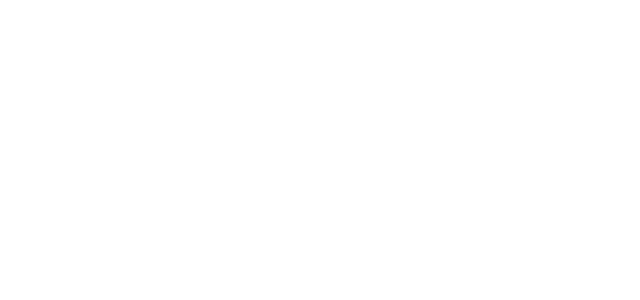
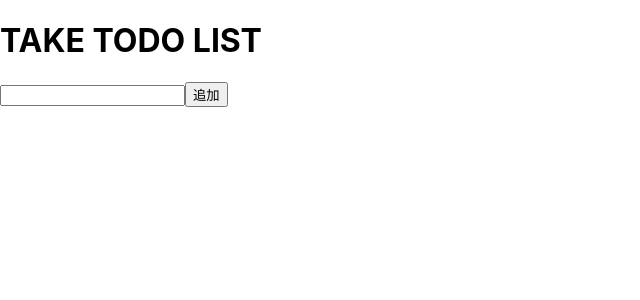
Before and after one commit to Takenari-Yamamoto/react-basic, a React (Create React App) app: page / in a window 1280 px wide. Shown: the top 300 px of the page, without its empty margins (0-640 px from the left). Built offline with nearby package versions, Linux system fonts and the light colour scheme.

Commit message:
finish todolist

```diff
--- a/src/App.js
+++ b/src/App.js
@@ -1,7 +1,18 @@
-import React from 'react';
+import React, { useState } from 'react';
+import { Title } from './components/Title';
+import { InputForm } from './components/InputForm';
+import { TodoList } from './components/TodoList';
 
 function App() {
-  return <div></div>;
+  const [taskList, setTaskList] = useState([]);
+
+  return (
+    <div className="body">
+      <Title />
+      <InputForm taskList={taskList} setTaskList={setTaskList} />
+      <TodoList taskList={taskList} setTaskList={setTaskList} />
+    </div>
+  );
 }
 
 export default App;
--- /dev/null
+++ b/src/components/InputForm.jsx
@@ -0,0 +1,30 @@
+import React, { useState } from 'react';
+
+export const InputForm = ({ taskList, setTaskList }) => {
+  const [inputText, setInputText] = useState('');
+
+  const handleSubmit = (e) => {
+    e.preventDefault();
+    setTaskList([
+      ...taskList,
+      {
+        text: inputText,
+        completed: false,
+      },
+    ]);
+    setInputText('');
+  };
+
+  const handleChange = (e) => {
+    setInputText(e.target.value);
+  };
+
+  return (
+    <div className="inputForm">
+      <form onSubmit={handleSubmit}>
+        <input type="text" onChange={handleChange} value={inputText} />
+        <button>追加</button>
+      </form>
+    </div>
+  );
+};
--- /dev/null
+++ b/src/components/Title.jsx
@@ -0,0 +1,11 @@
+import React from 'react';
+
+export const Title = () => {
+  return (
+    <div>
+      <header>
+        <h1>TAKE TODO LIST</h1>
+      </header>
+    </div>
+  );
+};
--- /dev/null
+++ b/src/components/TodoList.jsx
@@ -0,0 +1,38 @@
+import React from 'react';
+
+export const TodoList = ({ taskList, setTaskList }) => {
+  const handleDelete = (id) => {
+    setTaskList(taskList.filter((task, index) => index !== id));
+  };
+
+  const handleCompleted = (id) => {
+    setTaskList(
+      taskList.map((task, index) => {
+        if (id === index) {
+          return {
+            ...task,
+            completed: !task.completed,
+          };
+        }
+        return task;
+      })
+    );
+  };
+
+  return (
+    <div className="todoList">
+      <div className="todos">
+        {taskList.map((task, index) => (
+          <div
+            key={index}
+            className={`todo ${task.completed ? 'completed' : ''}`}
+          >
+            <p>{task.text}</p>
+            <button onClick={() => handleCompleted(index)}>おしまい</button>
+            <button onClick={() => handleDelete(index)}>ごみばこ</button>
+          </div>
+        ))}
+      </div>
+    </div>
+  );
+};
```
